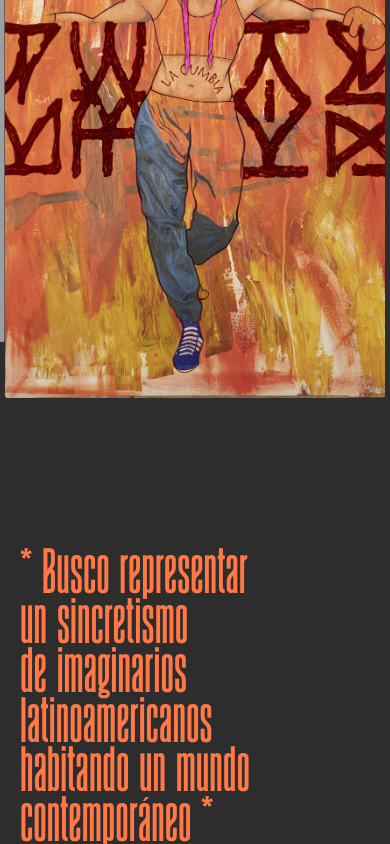
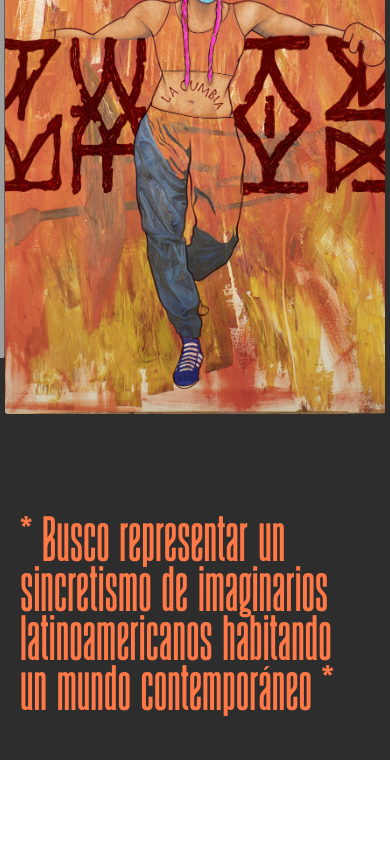
Before and after one commit to Najdorf12/art-gallery, a React (Vite) app: page /Artista/EduHinojosa in a window 390 px wide. Shown: the part 1910-2754 px from the top of the page. After the commit the page ends 2670 px from the top, so only its background shows below. Built offline with nearby package versions, Linux system fonts and the light colour scheme; grey boxes are pictures that could not be loaded.

Commit message:
add styles

```diff
--- a/src/pages/ArtistDetail2.jsx
+++ b/src/pages/ArtistDetail2.jsx
@@ -122,7 +122,7 @@ const ArtistDetail = ({ artistsData }) => {
         </section>
 
         {/* Images Section */}
-        <section className="w-full relative flex items-center justify-center mt-12 lg:mt-28">
+        <section className="w-full relative flex items-center justify-center mt-16 lg:mt-28">
           <div className="lg:h-[100vh]">
             <Slider
               obras={artist?.obras}
@@ -170,9 +170,9 @@ const ArtistDetail = ({ artistsData }) => {
             </section>
           )}
         </section>
-        <section className="w-[80vw]  pl-5 xl:px-24 xl:pb-12 bg-blackCustom pt-12">
+        <section className="w-[100vw] bg-blackCustom pb-12 px-5 md:py-12 md:px-12 ">
           <div className=" md:w-full rounded-tl-lg ">
-            <p /* style={{ WebkitTextStroke: "1px #ff7846"}} */ className="font-title text-orangeCustom text-5xl leading-[3.1rem] md:text-7xl md:leading-[4.8rem] text-balance xl:text-7xl xl:leading-20 ">
+            <p className="font-title text-orangeCustom text-5xl leading-[3.1rem] md:text-7xl md:leading-[4.8rem] text-balance xl:text-7xl xl:leading-20 ">
               * {artist.quote2} *
             </p>
           </div>
```
